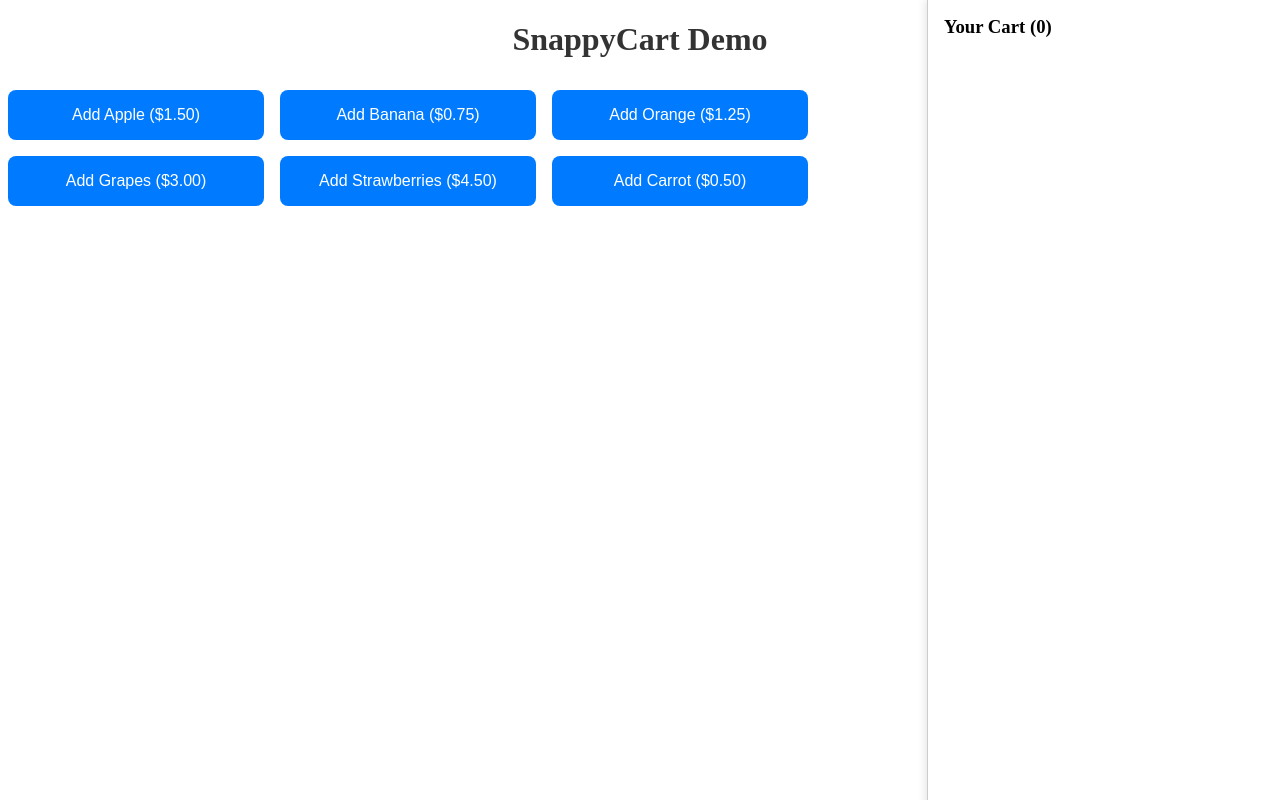
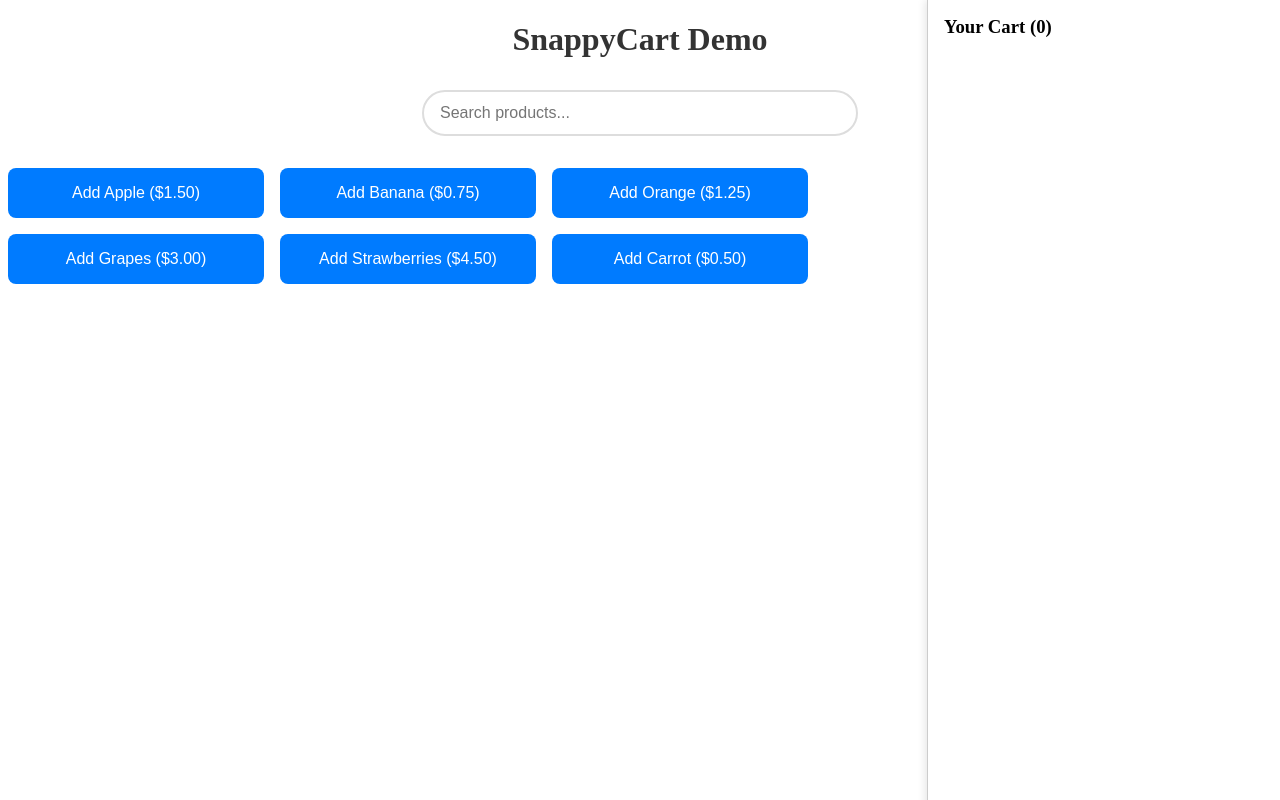
Before and after one commit to alam-cloud/snappycart, a React (Vite) app: page / in a window 1280 px wide. Built offline with nearby package versions, Linux system fonts and the light colour scheme.

Commit message:
Add product search functionality
- Implement real-time search filter for products
- Add search input with modern styling
- Filter products by name as user types
- Improve user experience with instant results

```diff
--- a/src/App.css
+++ b/src/App.css
@@ -26,3 +26,24 @@ h1 {
   text-align: center;
   margin-bottom: 2rem;
 }
+
+.search-container {
+  display: flex;
+  justify-content: center;
+  margin-bottom: 2rem;
+}
+
+.search-input {
+  width: 100%;
+  max-width: 400px;
+  padding: 0.75rem 1rem;
+  border: 2px solid #ddd;
+  border-radius: 25px;
+  font-size: 1rem;
+  outline: none;
+  transition: border-color 0.2s;
+}
+
+.search-input:focus {
+  border-color: #007bff;
+}
--- a/src/App.tsx
+++ b/src/App.tsx
@@ -1,32 +1,46 @@
 import CartDrawer from './cart/components/CartDrawer.tsx';
 import { useCart } from './cart/hooks/useCart.ts';
 import './App.css';
+import { useState } from 'react';
 
 export default function App() {
   const { addItem } = useCart();
+  const [searchTerm, setSearchTerm] = useState('');
+
+  const products = [
+    { id: 1, name: 'Apple', image: 'apple.png', price: 1.50 },
+    { id: 2, name: 'Banana', image: 'banana.png', price: 0.75 },
+    { id: 3, name: 'Orange', image: 'orange.png', price: 1.25 },
+    { id: 4, name: 'Grapes', image: 'grapes.png', price: 3.00 },
+    { id: 5, name: 'Strawberries', image: 'strawberries.png', price: 4.50 },
+    { id: 6, name: 'Carrot', image: 'carrot.png', price: 0.50 },
+  ];
+
+  const filteredProducts = products.filter(product =>
+    product.name.toLowerCase().includes(searchTerm.toLowerCase())
+  );
 
   return (
     <>
       <h1>SnappyCart Demo</h1>
+      <div className="search-container">
+        <input
+          type="text"
+          placeholder="Search products..."
+          value={searchTerm}
+          onChange={(e) => setSearchTerm(e.target.value)}
+          className="search-input"
+        />
+      </div>
       <div className="product-grid">
-        <button onClick={() => addItem({ id: 1, name: 'Apple', image: 'apple.png', price: 1.50, quantity: 1 })}>
-          Add Apple ($1.50)
-        </button>
-        <button onClick={() => addItem({ id: 2, name: 'Banana', image: 'banana.png', price: 0.75, quantity: 1 })}>
-          Add Banana ($0.75)
-        </button>
-        <button onClick={() => addItem({ id: 3, name: 'Orange', image: 'orange.png', price: 1.25, quantity: 1 })}>
-          Add Orange ($1.25)
-        </button>
-        <button onClick={() => addItem({ id: 4, name: 'Grapes', image: 'grapes.png', price: 3.00, quantity: 1 })}>
-          Add Grapes ($3.00)
-        </button>
-        <button onClick={() => addItem({ id: 5, name: 'Strawberries', image: 'strawberries.png', price: 4.50, quantity: 1 })}>
-          Add Strawberries ($4.50)
-        </button>
-        <button onClick={() => addItem({ id: 6, name: 'Carrot', image: 'carrot.png', price: 0.50, quantity: 1 })}>
-          Add Carrot ($0.50)
-        </button>
+        {filteredProducts.map(product => (
+          <button
+            key={product.id}
+            onClick={() => addItem({ ...product, quantity: 1 })}
+          >
+            Add {product.name} (${product.price.toFixed(2)})
+          </button>
+        ))}
       </div>
       <CartDrawer />
     </>
```
